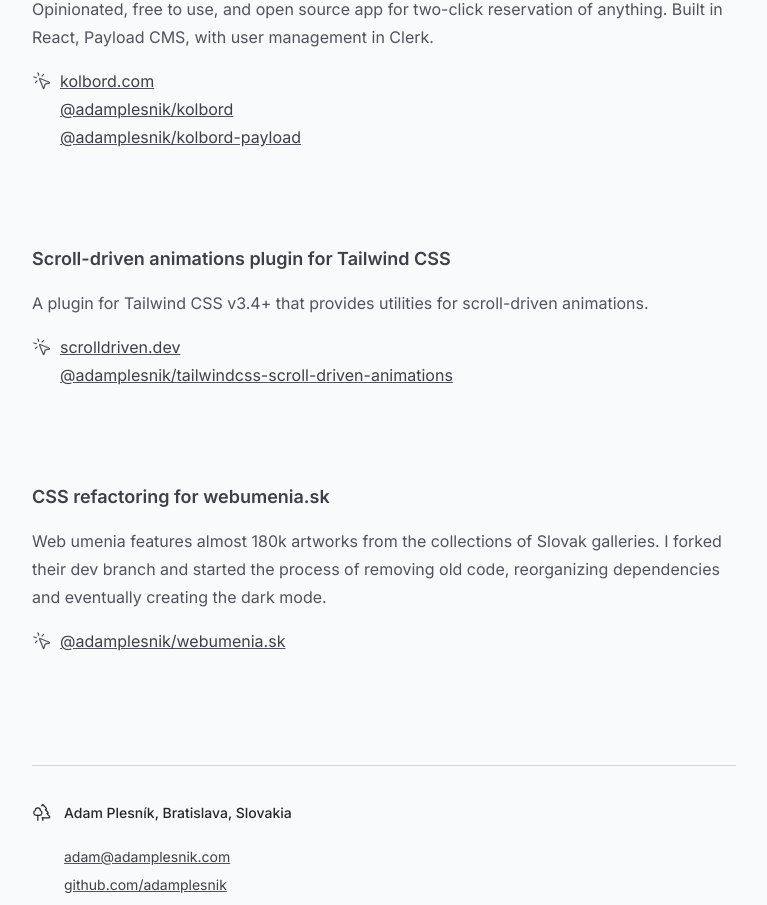
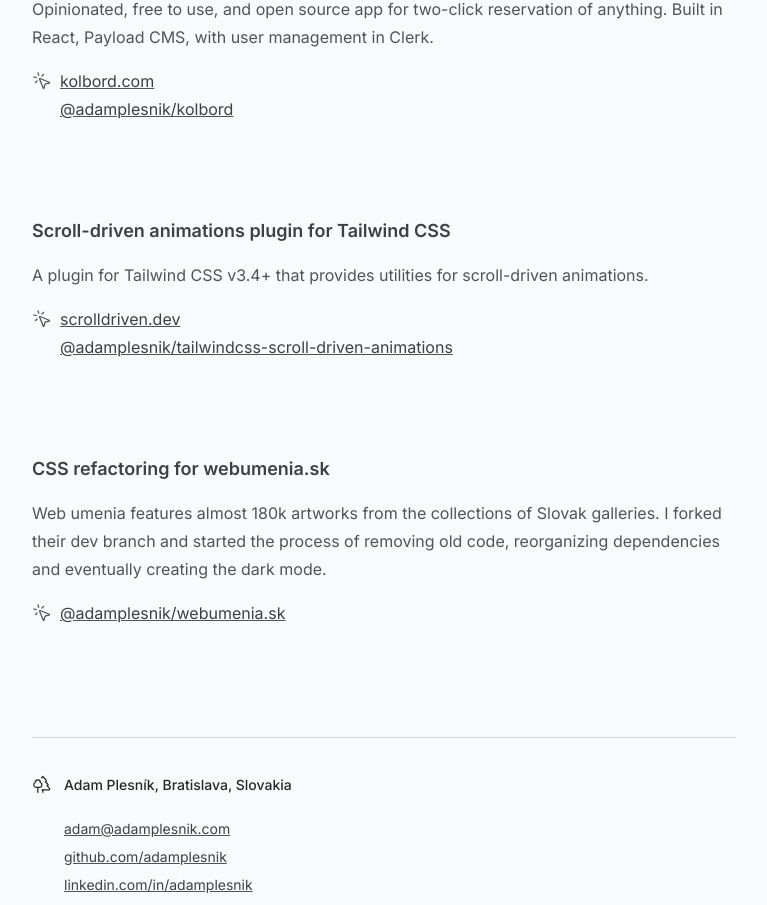
Before and after one commit to adamplesnik/adamplesnik.com, a React (Vite) app: page / in a window 1280 px wide. Shown: the part 1115-2020 px from the top of the page, without its empty margins (256-1023 px from the left). Built offline with nearby package versions, Linux system fonts and the light colour scheme.

Commit message:
Remove kolbord payload link

```diff
--- a/src/content/WorkKolbord.tsx
+++ b/src/content/WorkKolbord.tsx
@@ -15,9 +15,6 @@
     <>
       <Link href="https://kolbord.com">kolbord.com</Link>
       <Link href="https://github.com/adamplesnik/kolbord">@adamplesnik/kolbord</Link>
-      <Link href="https://github.com/adamplesnik/kolbord-payload">
-        @adamplesnik/kolbord-payload
-      </Link>
     </>
   )
 }
```
